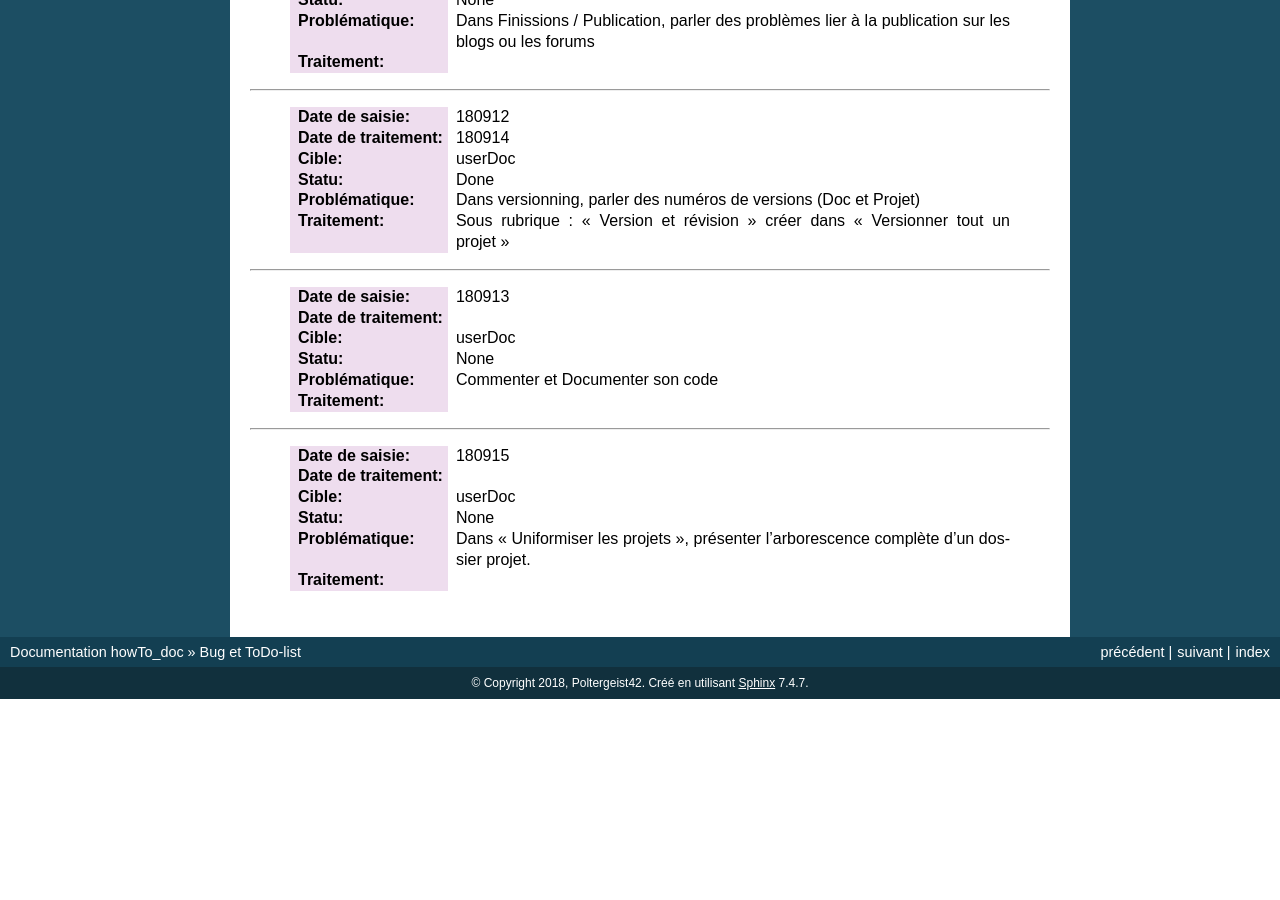
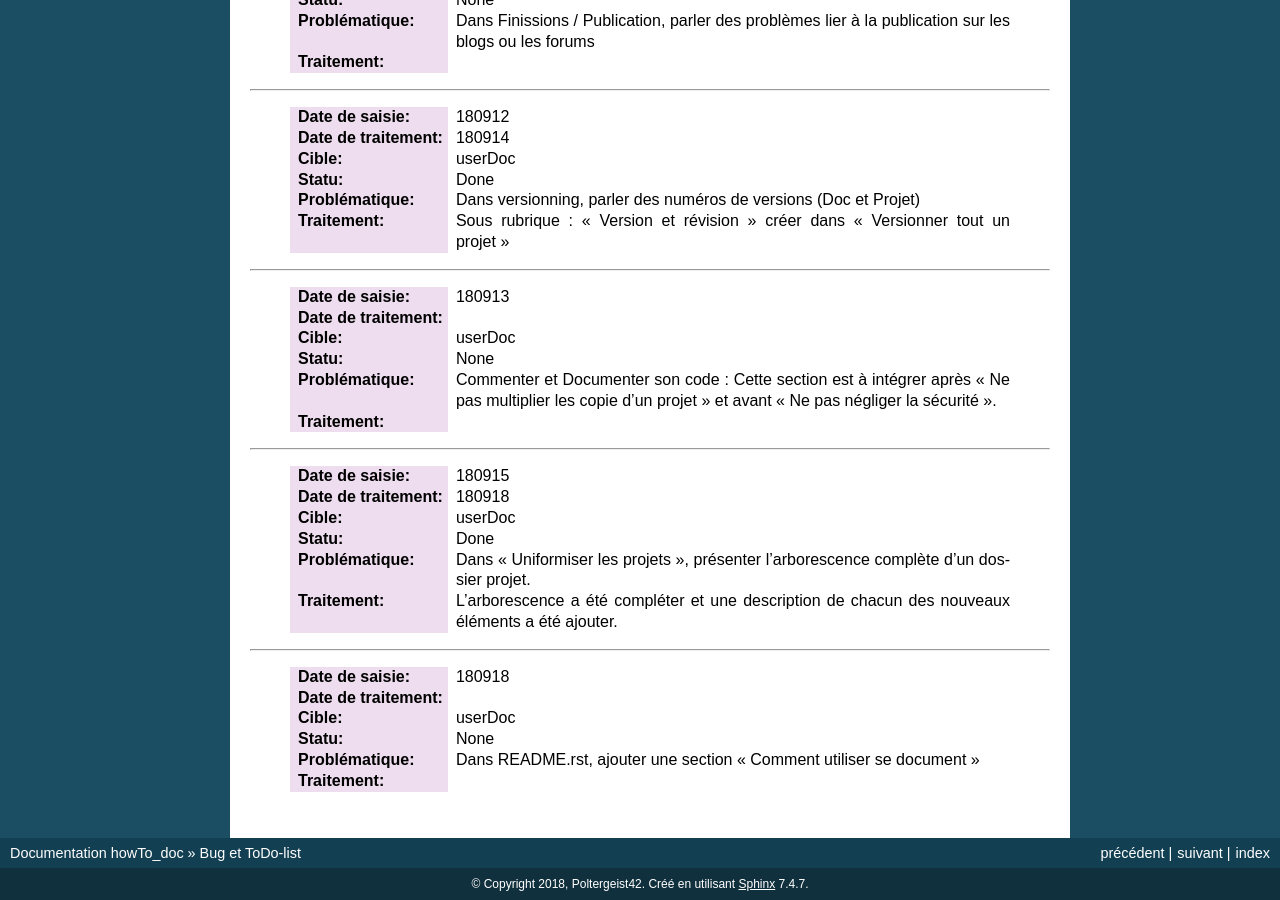
Before and after one commit to volab/howto_doc, a Sphinx documentation site: the page built from _1_userDoc/source/Bug_ToDoLst.rst, in a window 1280 px wide and 900 px high, scrolled down 1513 px. Built offline with Sphinx 7.4.7, drawn with Linux system fonts in a browser that asks for light colours; before the commit the page ends 2212 px from its top, so only the background shows below that.

Commit message:
UP: Bug_ToDoLst et howTo_Doc

```diff
--- a/_1_userDoc/source/Bug_ToDoLst.rst
+++ b/_1_userDoc/source/Bug_ToDoLst.rst
@@ -101,15 +101,27 @@ ToDo-list
     :Date de traitement:
     :Cible:                 userDoc
     :Statu:                 None
-    :Problématique:         Commenter et Documenter son code
+    :Problématique:         Commenter et Documenter son code : Cette section est à intégrer après
+                            "Ne pas multiplier les copie d’un projet" et avant "Ne pas négliger la
+                            sécurité".
     :Traitement:
 
 ####
 
     :Date de saisie:        180915
+    :Date de traitement:    180918
+    :Cible:                 userDoc
+    :Statu:                 Done
+    :Problématique:         Dans "Uniformiser les projets", présenter l'arborescence complète d'un
+                            dossier projet.
+    :Traitement:            L'arborescence a été compléter et une description de chacun des nouveaux
+                            éléments a été ajouter.
+
+####
+
+    :Date de saisie:        180918
     :Date de traitement:
     :Cible:                 userDoc
     :Statu:                 None
-    :Problématique:         Dans "Uniformiser les projets", présenter l'arborescence complète d'un
-                            dossier projet.
+    :Problématique:         Dans README.rst, ajouter une section "Comment utiliser se document"
     :Traitement:
```
Also changed, not shown: _1_userDoc/source/howTo_Doc.rst (+57 -33 lines).
